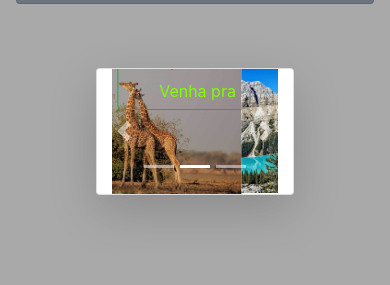
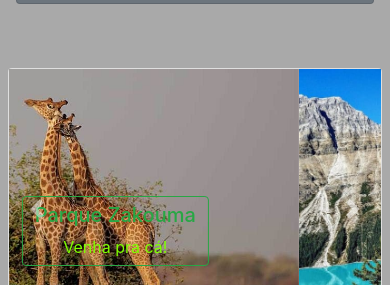
Before and after one commit to Eduardo-Roots/Eduardo-Roots.github.io, a plain HTML site: page index.html in a window 390 px wide. Shown: the part 323-608 px from the top of the page. Drawn offline with nearby package versions, Linux system fonts and the light colour scheme.

Commit message:
Carrossel responsivo

```diff
--- a/index.html
+++ b/index.html
@@ -100,18 +100,16 @@
         </div>
     </header>
 
+    <!-- Carrossel de imagens -->
 
-    <div class="m-5">
-
-        <div id="carouselExampleIndicators"
-            class="carousel slide card shadow-lg mt-5 mb-5 ml-5 mr-5 mb-5 bg-white rounded" data-ride="carousel">
+    <div id="carouselExampleIndicators" class="carousel slide card my-5 mx-2" data-ride="carousel">
         <ol class="carousel-indicators">
             <li data-target="#carouselExampleIndicators" data-slide-to="0" class="active"></li>
             <li data-target="#carouselExampleIndicators" data-slide-to="1"></li>
             <li data-target="#carouselExampleIndicators" data-slide-to="2"></li>
         </ol>
 
-            <div class="container-fluid">
+        <div class="container-fluid px-0">
 
             <div class="carousel-inner">
                 <div class="carousel-item active">
@@ -198,8 +196,7 @@
 
     </div>
 
-    </div>
-
+    <!-- Cards dos planos -->
 
     <div class="container" style="margin-top: 100px;">
         <h1 class="font-weight-bold text-center">Conheça nossos planos:</h1>
```
Lines whose indentation alone changed are shown as unchanged.
